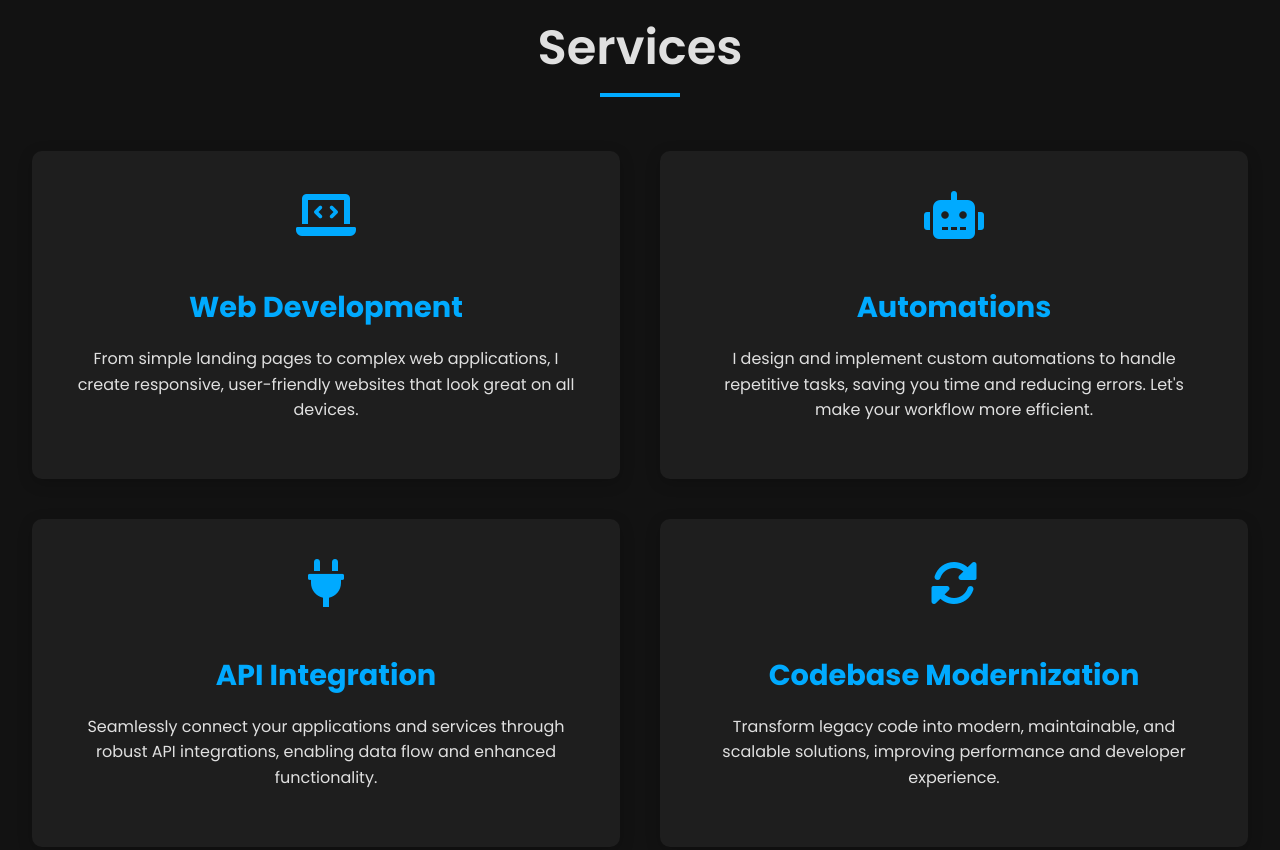
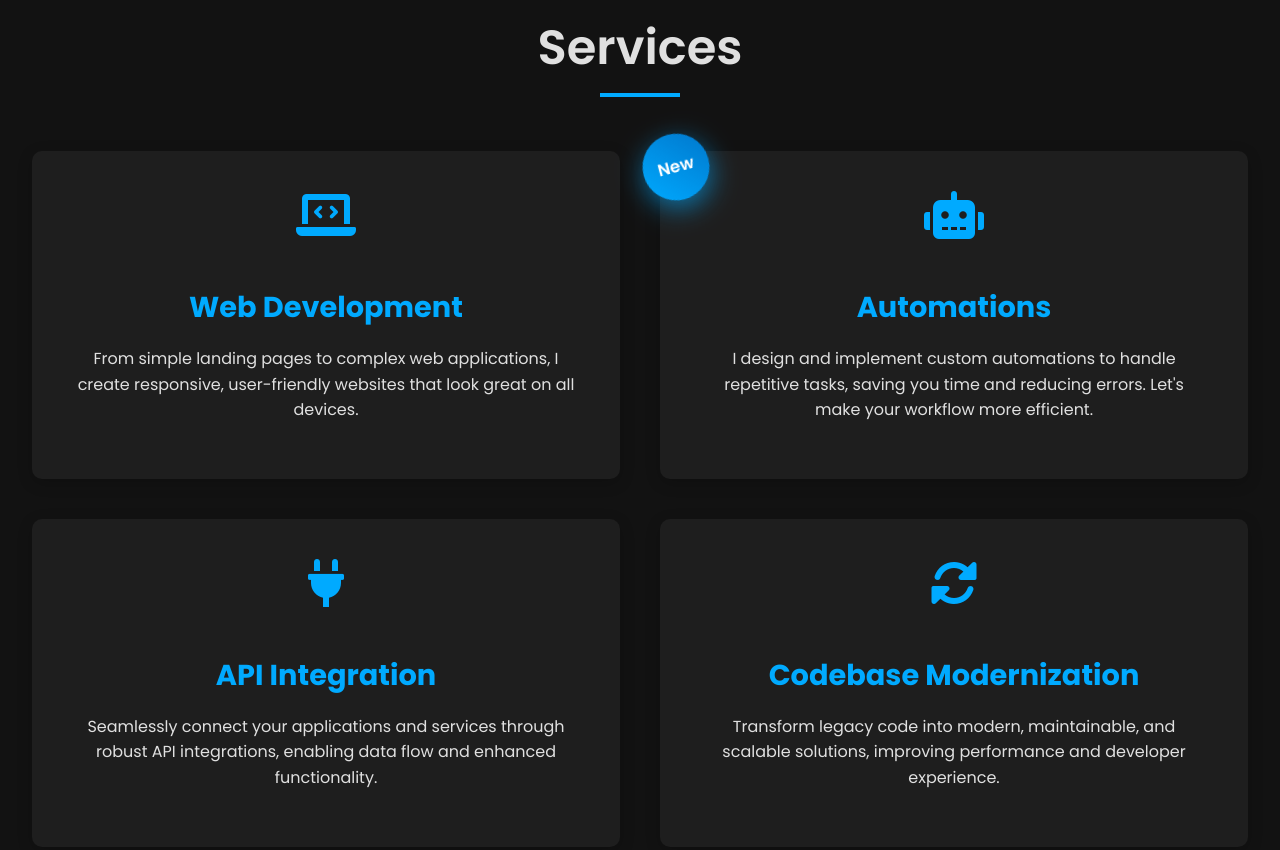
Before and after one commit to Joris-Lft/prod-joris-l-website, a plain HTML site: page index.html in a window 1280 px wide. Shown: the part 1320-2170 px from the top of the page. Drawn offline with Linux system fonts and the light colour scheme.

Commit message:
feat: add WIP banner and new badge for automations

```diff
--- a/index.html
+++ b/index.html
@@ -46,6 +46,12 @@
   </head>
   <body>
     <header>
+      <div class="wip-banner">
+        <p>
+          This site is a work in progress. Some features may not be fully
+          functional.
+        </p>
+      </div>
       <nav>
         <div class="logo">
           <a href="#hero"
@@ -100,6 +106,7 @@
             </p>
           </div>
           <div class="service-box">
+            <span class="badge">New</span>
             <i class="fas fa-robot service-icon"></i>
             <h3>Automations</h3>
             <p>
--- a/style.css
+++ b/style.css
@@ -19,6 +19,19 @@ body {
   background-color: var(--background-color);
   color: var(--text-color);
   line-height: 1.6;
+}
+
+.wip-banner {
+  background-color: var(--primary-color);
+  color: var(--background-color);
+  text-align: center;
+  padding: 0.5rem;
+  font-weight: 500;
+  width: 100%;
+}
+
+.wip-banner p {
+  margin: 0;
 }
 
 header {
@@ -109,8 +122,7 @@ section:last-of-type {
   align-items: center;
   justify-content: center;
   text-align: center;
-  background:
-    linear-gradient(rgba(18, 18, 18, 0.7), rgba(18, 18, 18, 0.7)),
+  background: linear-gradient(rgba(18, 18, 18, 0.7), rgba(18, 18, 18, 0.7)),
     url("https://images.unsplash.com/photo-1517694712202-14dd9538aa97?q=80&w=2070&auto=format&fit=crop")
       center/cover no-repeat;
   min-height: 400px; /* Minimum height to ensure content is visible on very narrow screens */
@@ -142,9 +154,7 @@ section:last-of-type {
   border-radius: 50px;
   font-size: 1.1rem;
   font-weight: 600;
-  transition:
-    transform 0.3s ease,
-    box-shadow 0.3s ease;
+  transition: transform 0.3s ease, box-shadow 0.3s ease;
   display: inline-block;
   animation: zoomIn 1s ease-out 1s;
 }
@@ -213,9 +223,8 @@ h2::after {
   text-align: center;
   box-sizing: border-box; /* Crucial for correct flex-basis calculation with padding */
   flex-basis: calc(50% - 1.25rem); /* Two columns on desktop */
-  transition:
-    transform 0.3s ease,
-    box-shadow 0.3s ease;
+  transition: transform 0.3s ease, box-shadow 0.3s ease;
+  position: relative;
 }
 
 .service-box:hover {
@@ -239,6 +248,45 @@ h2::after {
   color: var(--primary-color);
   font-size: 1.8rem;
   margin-bottom: 1rem;
+}
+
+.badge {
+  background: linear-gradient(
+    45deg,
+    var(--primary-color),
+    var(--secondary-color)
+  );
+  color: white;
+  padding: 0.75rem;
+  border-radius: 50%;
+  font-size: 1rem;
+  font-weight: 600;
+  position: absolute;
+  top: -1rem;
+  left: -1rem;
+  width: 2.5rem;
+  height: 2.5rem;
+  display: flex;
+  justify-content: center;
+  align-items: center;
+  transform: rotate(-15deg);
+  box-shadow: 0 4px 15px rgba(0, 170, 255, 0.4);
+  animation: pulse 2s infinite;
+}
+
+@keyframes pulse {
+  0% {
+    transform: rotate(-15deg) scale(1);
+    box-shadow: 0 4px 15px rgba(0, 170, 255, 0.4);
+  }
+  50% {
+    transform: rotate(-15deg) scale(1.05);
+    box-shadow: 0 8px 25px rgba(0, 170, 255, 0.6);
+  }
+  100% {
+    transform: rotate(-15deg) scale(1);
+    box-shadow: 0 4px 15px rgba(0, 170, 255, 0.4);
+  }
 }
 
 .service-icon {
@@ -278,9 +326,7 @@ h2::after {
   border-radius: 10px;
   overflow: hidden;
   box-shadow: 0 4px 15px rgba(0, 0, 0, 0.2);
-  transition:
-    transform 0.3s ease,
-    box-shadow 0.3s ease;
+  transition: transform 0.3s ease, box-shadow 0.3s ease;
   margin-bottom: 1.5rem;
   display: inline-block;
   width: 100%;
@@ -391,9 +437,7 @@ h2::after {
   cursor: pointer;
   font-size: 1.1rem;
   font-weight: 600;
-  transition:
-    transform 0.3s ease,
-    box-shadow 0.3s ease;
+  transition: transform 0.3s ease, box-shadow 0.3s ease;
 }
 
 #contact-form button:hover {
```
